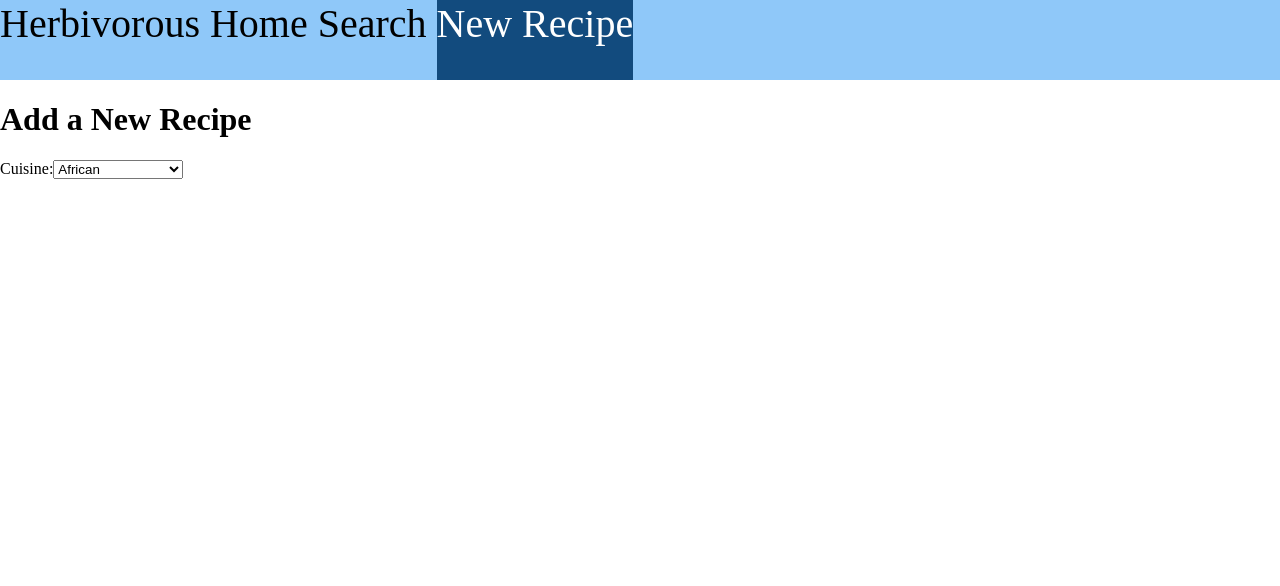
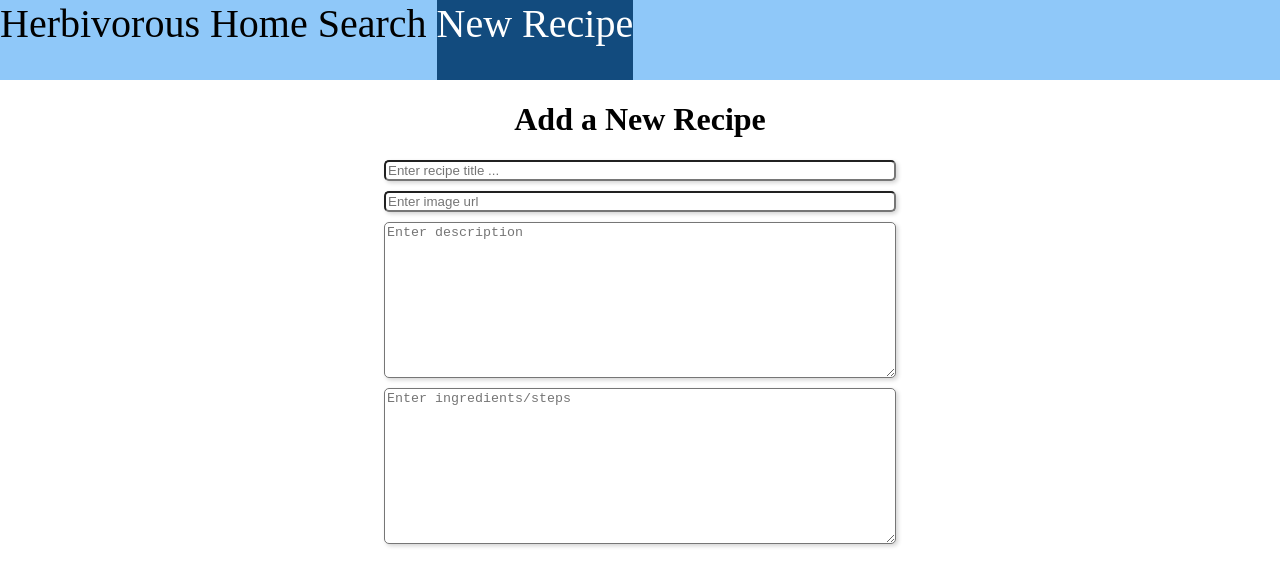
Before and after one commit to Pete-Fowler/herbivorous, a React (Create React App) app: page /submit in a window 1280 px wide. Shown: the top 586 px of the page. Built offline with nearby package versions, Linux system fonts and the light colour scheme.

Commit message:
Remove cuisines, draft form, add style

```diff
--- a/src/components/Submit.js
+++ b/src/components/Submit.js
@@ -1,47 +1,24 @@
-import React from 'react';
+import React, { useState } from 'react';
 import '../styles/Submit.css';
 
 function Submit() {
+  const [formData, setFormData ] = useState({});
 
-  const cuisines = [
-    "African",
-    "American",
-    "British",
-    "Cajun",
-    "Caribbean",
-    "Chinese",
-    "Eastern European",
-    "European",
-    "French",
-    "German",
-    "Greek",
-    "Indian",
-    "Irish",
-    "Italian",
-    "Japanese",
-    "Jewish",
-    "Korean",
-    "Latin American",
-    "Mediterranean",
-    "Mexican",
-    "Middle Eastern",
-    "Nordic",
-    "Southern",
-    "Spanish",
-    "Thai",
-    "Vietnamese"
-];
-
-const cuisineOptions = cuisines.map(string => <option>{string}</option>);
+  function handleChange(e) {
+    setFormData({...formData, [e.target.name]: e.target.value})
+  }
 
   return <div id='submit'>
     <h1>Add a New Recipe</h1>
     <form>
-      <label for="cuisine">Cuisine:
-        <select id='cuisine'>
-          {cuisineOptions}
-        </select>
-      </label>
+      <input type='text' name='title' placeholder='Enter recipe title ...'
+        value={formData.title} onChange={handleChange}></input>
+      <input type='url' name='link' placeholder='Enter image url'
+        value={formData.link} onChange={handleChange}></input>
+      <textarea name='description' placeholder='Enter description'
+        value={formData.description} onChange={handleChange} rows='10' cols='40'></textarea>
+      <textarea name='steps' placeholder='Enter ingredients/steps'
+        value={formData.steps} onChange={handleChange} rows='10' cols='40'></textarea>
     </form>
   </div>
 }
--- a/src/styles/Submit.css
+++ b/src/styles/Submit.css
@@ -1,3 +1,19 @@
 #submit {
   grid-area: main;
+  display: flex;
+  flex-direction: column;
+  align-items: center;
 }
+
+form {
+  display: flex;
+  flex-direction: column;
+  gap: 10px;
+  width: 40%;
+}
+
+input, textarea {
+  display: block;
+  border-radius: 5px;
+  box-shadow: 2px 2px 4px lightgray;
+}
```
